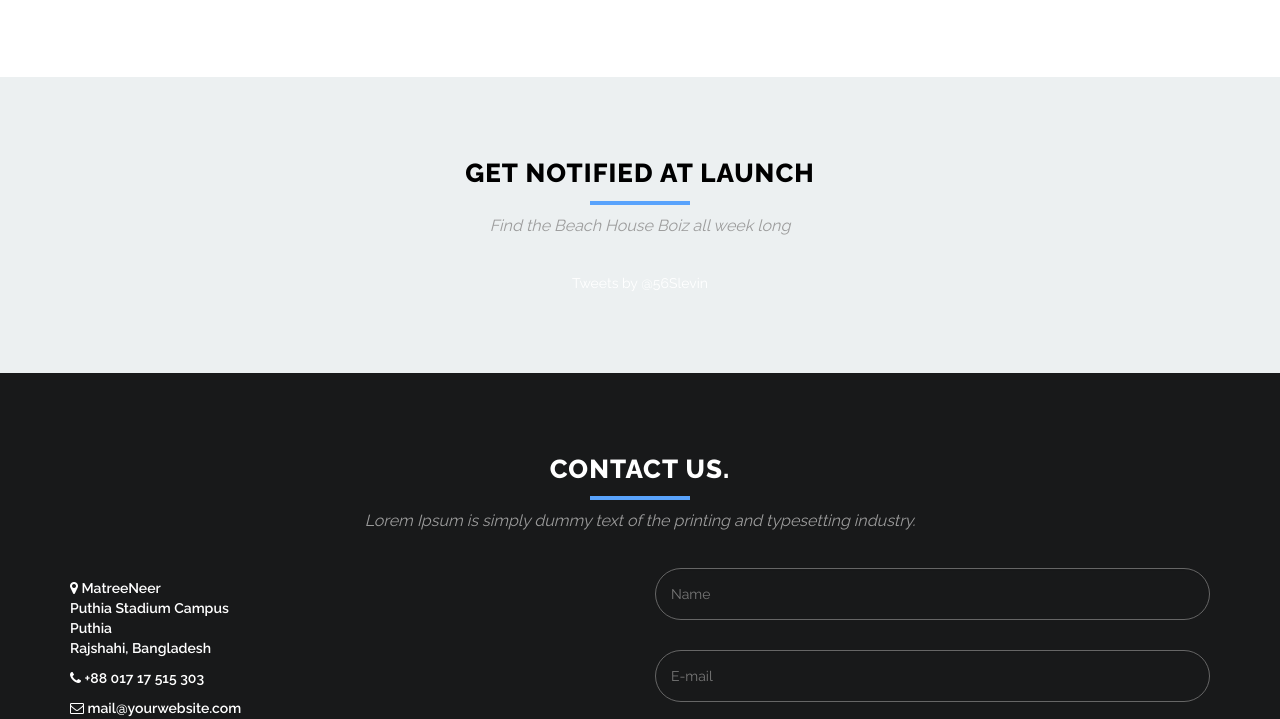
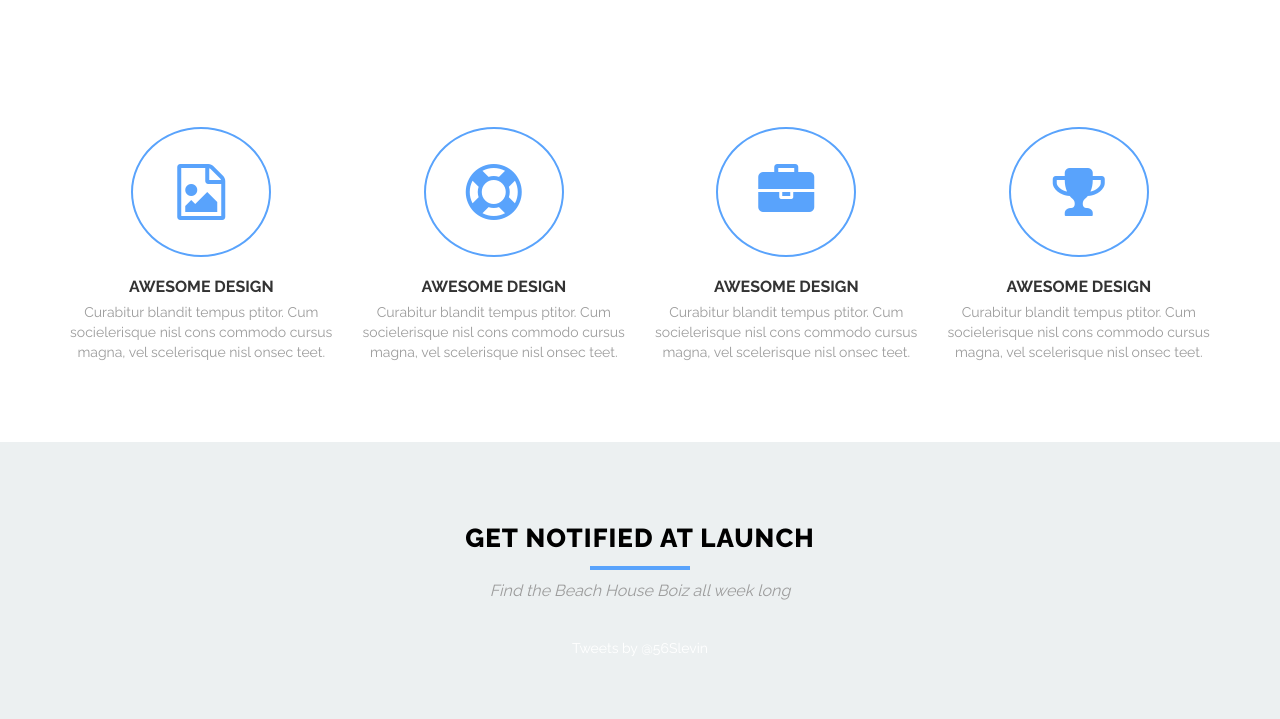
Before and after one commit to msolomonTMG/obpbeach.house, a plain HTML site: page index.html in a window 1280 px wide. Shown: the part 1283-2002 px from the top of the page. Drawn offline with nearby package versions, Linux system fonts and the light colour scheme.

Commit message:
Update index.html

```diff
--- a/index.html
+++ b/index.html
@@ -131,6 +131,45 @@
 								</div>
 							</div>
 						</div>
+						<div class="row">
+								<div class="col-xs-12 col-sm-12 col-md-3 col-lg-3">
+									<div class="welcome_part wow fadeInLeft">
+										<div class="welcome_icon">
+											<i class="fa fa-file-image-o fa-4x"></i>
+										</div>
+										<h2>AWESOME DESIGN</h2>
+										<p>Curabitur blandit tempus ptitor. Cum socielerisque nisl cons commodo cursus magna, vel scelerisque nisl onsec teet. </p>
+									</div>
+								</div>
+							<div class="col-xs-12 col-sm-12 col-md-3 col-lg-3">
+								<div class="welcome_part wow fadeInUp">
+									<div class="welcome_icon">
+										<i class="fa fa-life-ring fa-4x"></i>
+									</div>
+									<h2>AWESOME DESIGN</h2>
+									<p>Curabitur blandit tempus ptitor. Cum socielerisque nisl cons commodo cursus magna, vel scelerisque nisl onsec teet. </p>
+								</div>
+							</div>
+							<div class="col-xs-12 col-sm-12 col-md-3 col-lg-3">
+								<div class="welcome_part wow fadeInDown">
+									<div class="welcome_icon">
+										<i class="fa fa-briefcase fa-4x"></i>
+									</div>
+									<h2>AWESOME DESIGN</h2>
+									<p>Curabitur blandit tempus ptitor. Cum socielerisque nisl cons commodo cursus magna, vel scelerisque nisl onsec teet. </p>
+								</div>
+							</div>
+							<div class="col-xs-12 col-sm-12 col-md-3 col-lg-3">
+								<div class="welcome_part wow fadeInRight">
+									<div class="welcome_icon">
+										<i class="fa fa-trophy fa-4x"></i>
+									</div>
+									<h2>AWESOME DESIGN</h2>
+									<p>Curabitur blandit tempus ptitor. Cum socielerisque nisl cons commodo cursus magna, vel scelerisque nisl onsec teet. </p>
+								</div>
+							</div>
+						</div>
+						<!-- About service part end-->
 						<!-- About service part end-->
 					</div>
 				</div>
```
